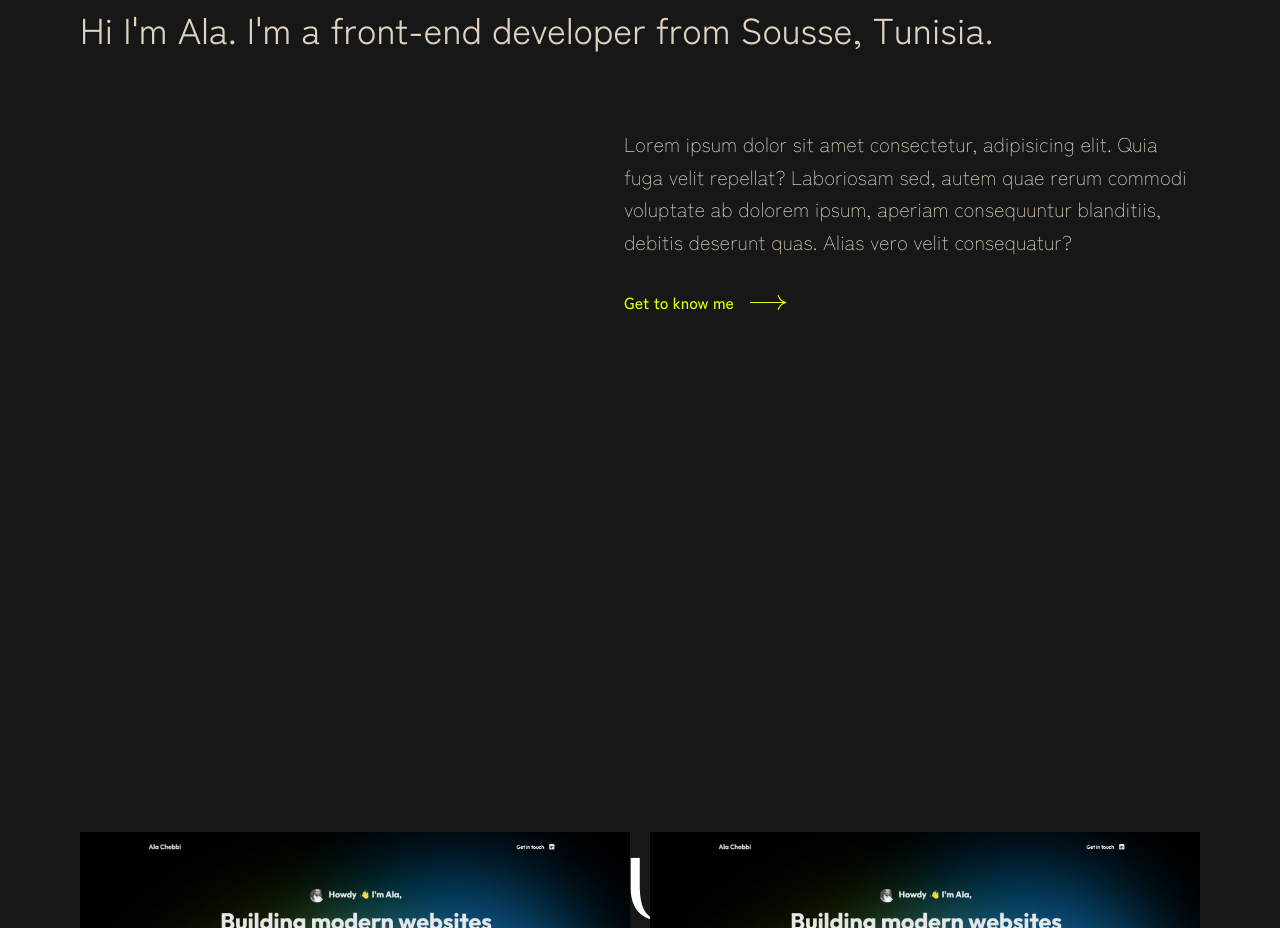
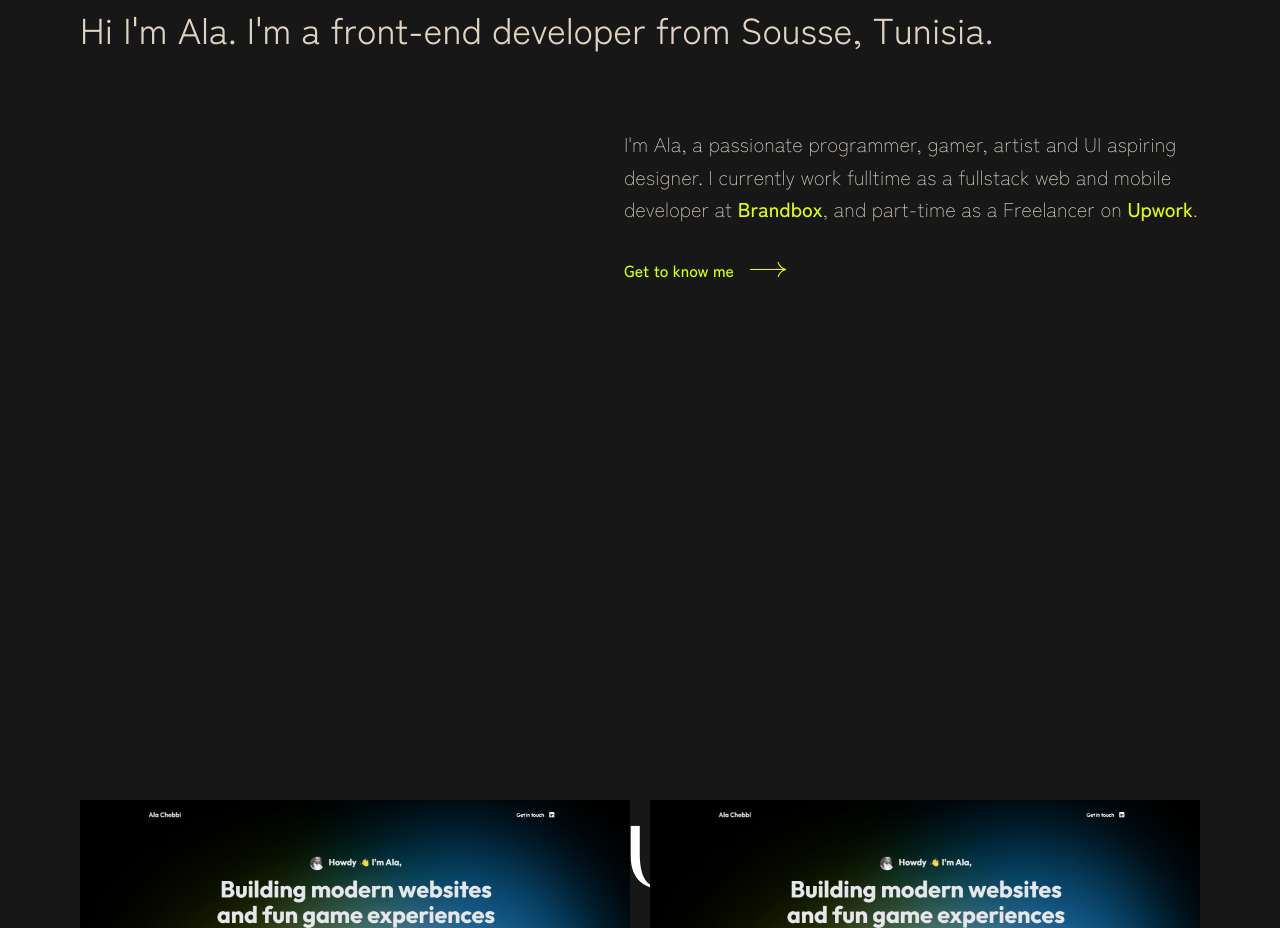
Before and after one commit to to-fuu/Frontend-Demos, a Next.js app: page /demo1 in a window 1280 px wide. Shown: the part 1720-2648 px from the top of the page. Built offline with nearby package versions, Linux system fonts and the light colour scheme.

Commit message:
updated about section

```diff
--- a/src/pages/demo1.tsx
+++ b/src/pages/demo1.tsx
@@ -92,7 +92,7 @@ export default function Home() {
       opacity: 1,
       y: 0,
       delay: 0.1,
-      duration:0.5
+      duration: 0.5
     })
 
     gsap.set('.welcome1', {
@@ -274,7 +274,7 @@ export default function Home() {
     gsap.to('.tokyo-cover', {
       maxHeight: 0,
       duration: 1,
-      delay:0.5,
+      delay: 0.5,
       ease: 'power2.out'
     })
 
@@ -364,7 +364,7 @@ export default function Home() {
       <div className="max-w-screen-xl px-20 pt-48 mx-auto 3xl:max-w-screen-2xl">
         <h2 className="text-4xl 3xl:text-5xl">Hi I&apos;m Ala. I&apos;m a front-end developer from Sousse, Tunisia.</h2>
         <div className="max-w-xl mt-20 ml-auto ">
-          <p className="text-xl font-light leading-relaxed 3xl:text-3xl">Lorem ipsum dolor sit amet consectetur, adipisicing elit. Quia fuga velit repellat? Laboriosam sed, autem quae rerum commodi voluptate ab dolorem ipsum, aperiam consequuntur blanditiis, debitis deserunt quas. Alias vero velit consequatur?</p>
+          <p className="text-xl font-light leading-relaxed 3xl:text-3xl">I'm Ala, a passionate programmer, gamer, artist and UI aspiring designer. I currently work fulltime as a fullstack web and mobile developer at <a rel="noopener noreferrer nofollow" target={'_blank'} href='https://brandbox.tn' className="text-[#e1ff00] font-medium hover:opacity-75 duration-300 hover:underline">Brandbox</a>, and  part-time as a Freelancer on <a rel="noopener noreferrer nofollow" target={'_blank'} className="text-[#e1ff00] hover:opacity-75 duration-300 hover:underline font-medium" href="https://www.upwork.com/fl/~01698fa69afe592014">Upwork</a>.</p>
           <a className="link">Get to know me
             <svg width="37" height="17" viewBox="0 0 37 17" fill="none" xmlns="http://www.w3.org/2000/svg">
               <path fillRule="evenodd" clipRule="evenodd" d="M27.5377 1.1906L28.1347 2.63918C29.0998 4.98087 30.8573 6.86515 33.0501 8.0001L0 8.0001V9.0001L33.05 9.0001C30.8572 10.135 29.0998 12.0193 28.1347 14.361L27.5377 15.8096L28.4623 16.1906L29.0593 14.742C30.287 11.763 32.9311 9.60166 36.0948 8.99103V8.00915C32.9311 7.39852 30.287 5.23713 29.0593 2.25815L28.4623 0.80957L27.5377 1.1906Z" fill="#EBFF00"></path>
```
